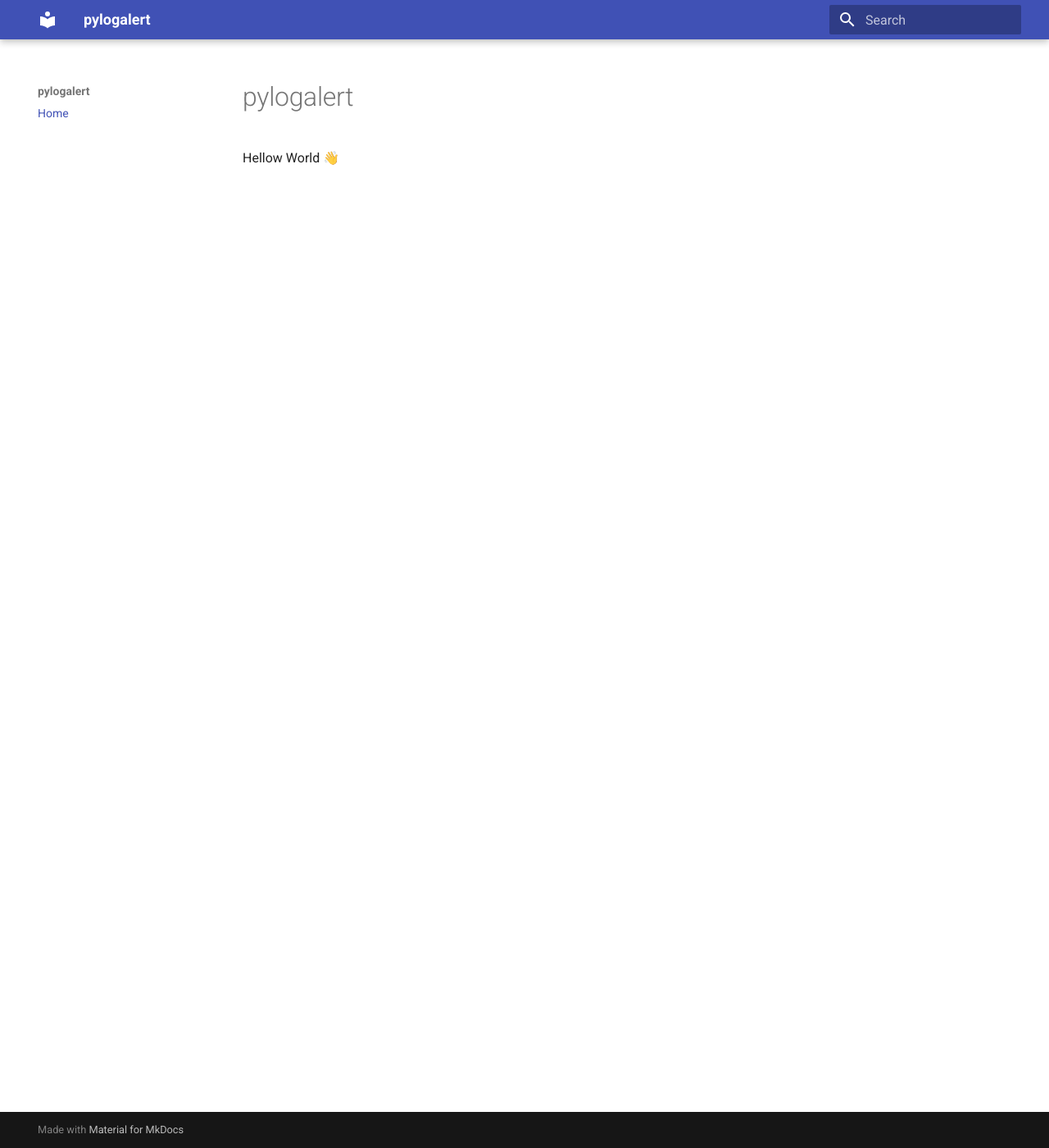
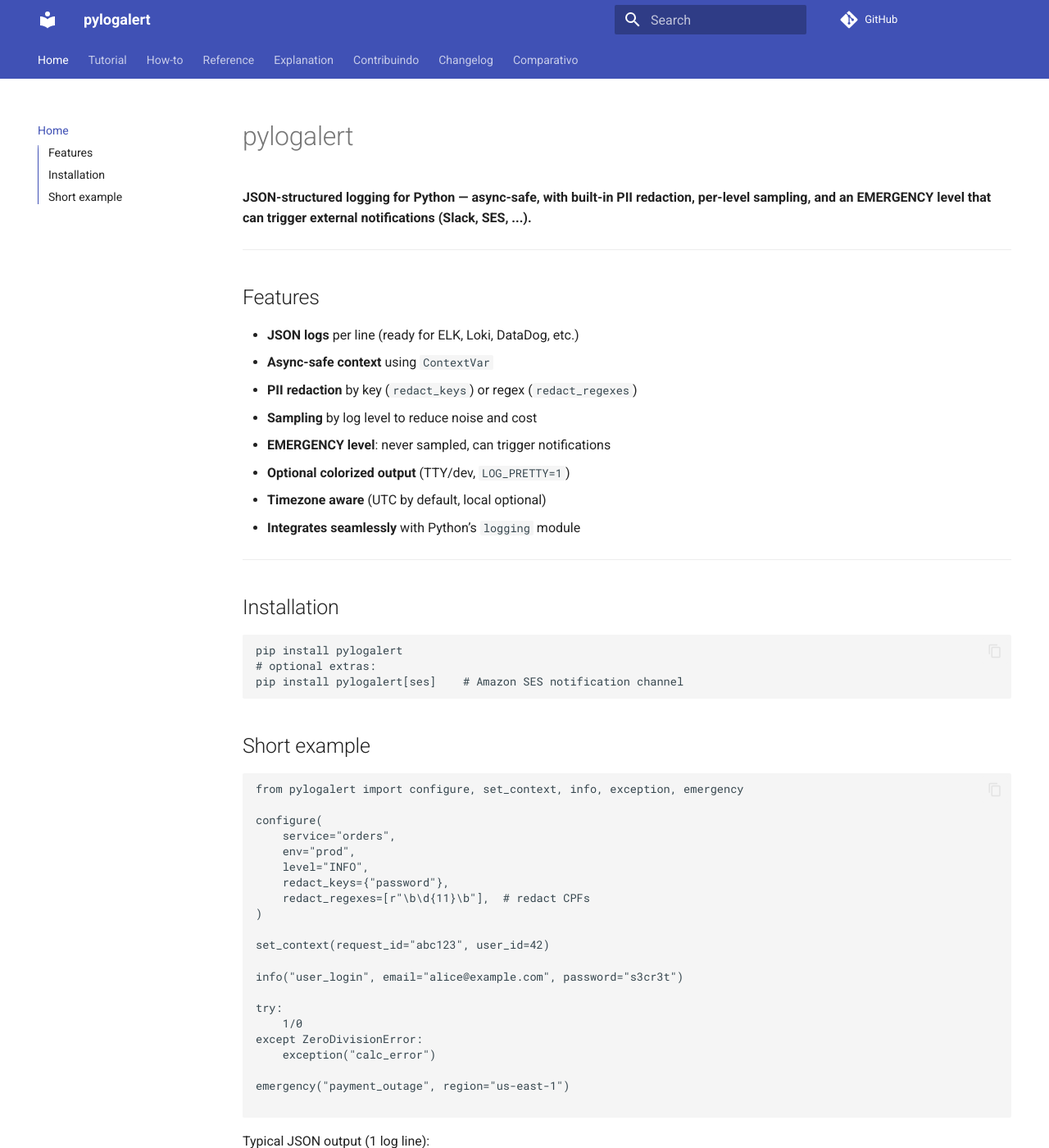
Before and after one commit to jonrato/pylogalert, an MkDocs documentation site: the page built from docs/index.md, in a window 1280 px wide and 1400 px high. Shown: the whole window at 82% size. Built offline with MkDocs 1.6.1 and Material for MkDocs 9.7.7, drawn with Linux system fonts in a browser that asks for light colours; comment, search, counter and statistics services are not loaded; some of the changed text lies outside the part shown.

Commit message:
structure docs pylogalert

````diff
--- a/docs/index.md
+++ b/docs/index.md
@@ -1,3 +1,67 @@
-<!-- docs/index.md -->
 # pylogalert
-Hellow World 👋
+
+**JSON-structured logging for Python — async-safe, with built-in PII redaction, per-level sampling, and an EMERGENCY level that can trigger external notifications (Slack, SES, ...).**
+
+---
+
+## Features
+
+- **JSON logs** per line (ready for ELK, Loki, DataDog, etc.)
+- **Async-safe context** using `ContextVar`
+- **PII redaction** by key (`redact_keys`) or regex (`redact_regexes`)
+- **Sampling** by log level to reduce noise and cost
+- **EMERGENCY level**: never sampled, can trigger notifications
+- **Optional colorized output** (TTY/dev, `LOG_PRETTY=1`)
+- **Timezone aware** (UTC by default, local optional)
+- **Integrates seamlessly** with Python’s `logging` module
+
+---
+
+## Installation
+
+```bash
+pip install pylogalert
+# optional extras:
+pip install pylogalert[ses]    # Amazon SES notification channel
+```
+
+## Short example
+
+```bash
+from pylogalert import configure, set_context, info, exception, emergency
+
+configure(
+    service="orders",
+    env="prod",
+    level="INFO",
+    redact_keys={"password"},
+    redact_regexes=[r"\b\d{11}\b"],  # redact CPFs
+)
+
+set_context(request_id="abc123", user_id=42)
+
+info("user_login", email="alice@example.com", password="s3cr3t")
+
+try:
+    1/0
+except ZeroDivisionError:
+    exception("calc_error")
+
+emergency("payment_outage", region="us-east-1")
+
+```
+Typical JSON output (1 log line):
+
+```bash
+{"ts":"2025-09-02T23:59:59Z","level":"INFO","service":"orders","env":"prod","event":"user_login","request_id":"abc123","user_id":42,"email":"alice@example.com","password":"***REDACTED***"}
+
+```
+
+Next steps
+
+Get started in 5 minutes: Quickstart
+
+Practical guides: see How-to
+ for redaction, sampling, context handling, exceptions, and more
+
+API Reference: Reference
--- a/mkdocs.yml
+++ b/mkdocs.yml
@@ -1,8 +1,43 @@
-# mkdocs.yml
 site_name: pylogalert
+site_description: Logging JSON async-safe com redaction, sampling e EMERGENCY
+repo_url: https://github.com/jonrato/pylogalert
+
 theme:
   name: material
+  features:
+    - navigation.tabs
+    - content.code.copy
+    - navigation.top
+    - toc.integrate
+
 plugins:
   - search
+  - mkdocstrings:
+      handlers:
+        python:
+          options:
+            docstring_style: google
+            show_signature: true
+            show_root_heading: true
+            show_source: false
+
 nav:
   - Home: index.md
+  - Tutorial:
+      - Quickstart: tutorial/quickstart.md
+  - How-to:
+      - Redaction: howto/redaction.md
+      - Sampling: howto/sampling.md
+      - Contexto: howto/context.md
+      - Exceções: howto/exceptions.md
+      - Cor (TTY/Dev): howto/color.md
+      - Timezone: howto/timezone.md
+      - EMERGENCY & Canais: howto/emergency_channels.md
+      - Notifier avançado: howto/notifier.md
+  - Reference:
+      - API: reference/index.md
+  - Explanation:
+      - Design & Filosofia: explanation/design.md
+  - Contribuindo: contributing.md
+  - Changelog: changelog.md
+  - Comparativo: comparativo.md
````
Also changed, not shown: docs/changelog.md (added), docs/comparativo.md (added), docs/contributing.md (added), docs/explanation/design.md (added), docs/howto/color.md (added), docs/howto/context.md (added), docs/howto/emergency_channels.md (added), docs/howto/exceptions.md (added), docs/howto/notifier.md (added), docs/howto/redaction.md (added), docs/howto/sampling.md (added), docs/howto/timezone.md (added), docs/reference/index.md (added), docs/tutorial/quickstart.md (added).
